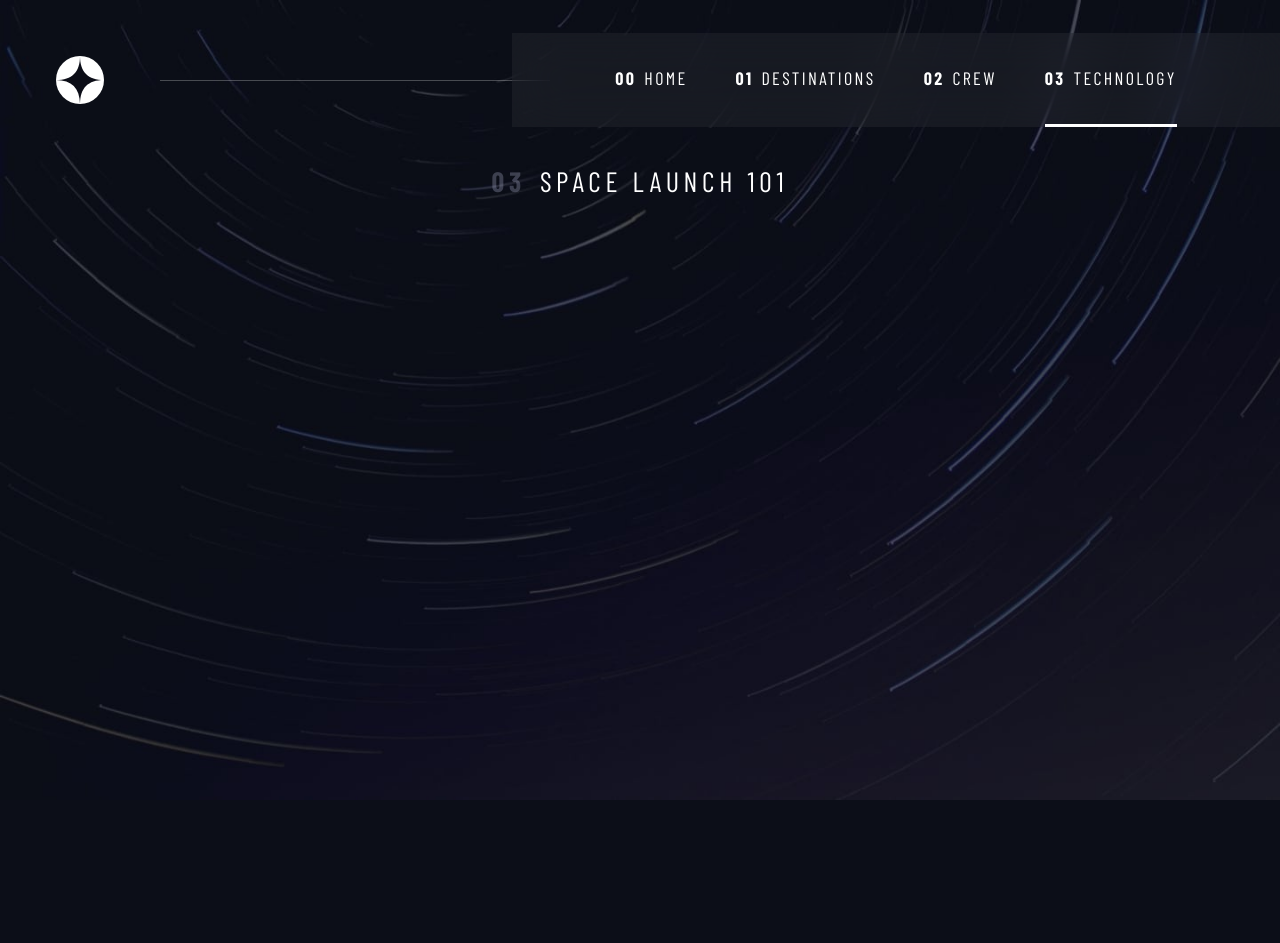
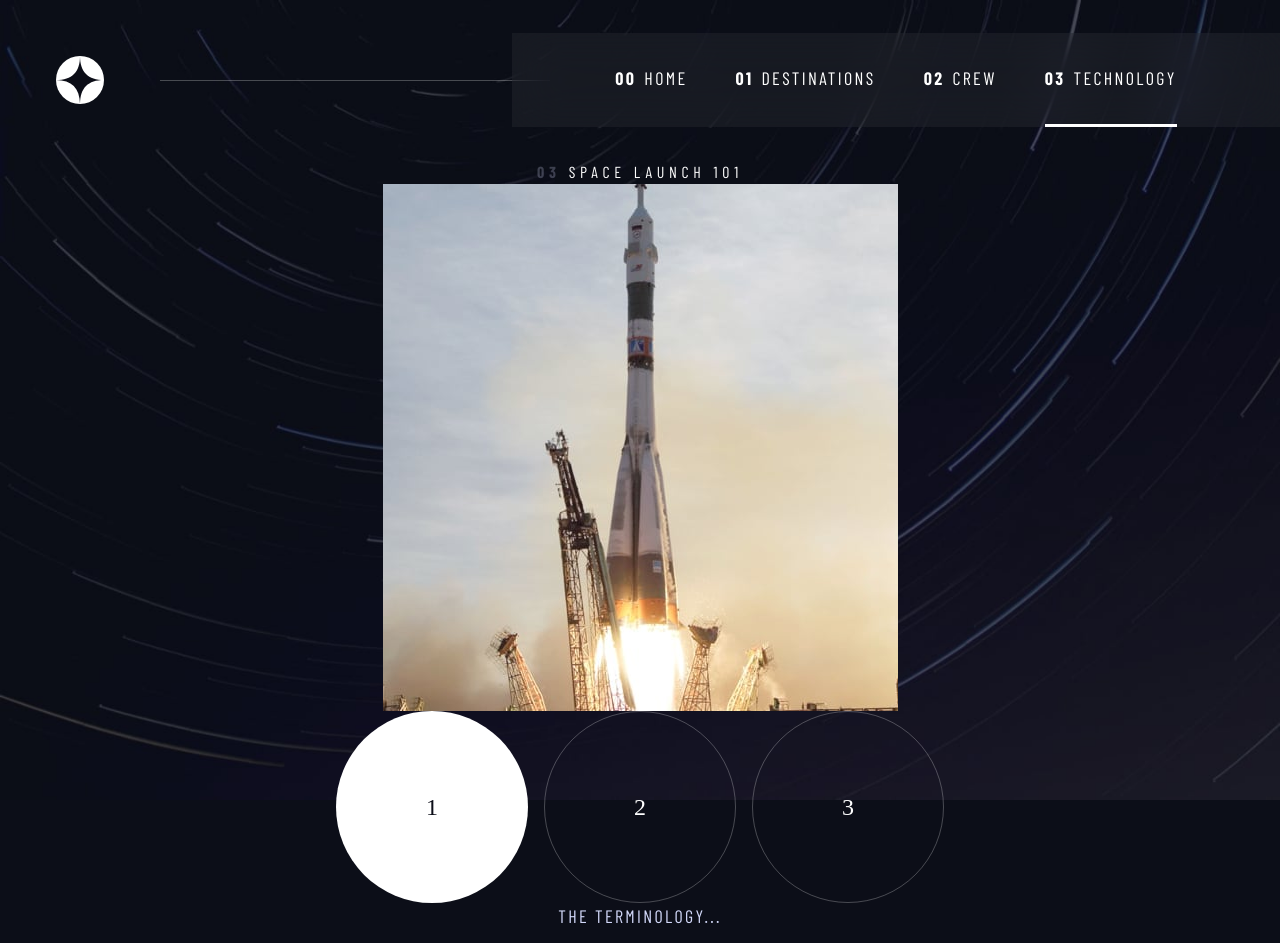
Before and after one commit to pMichaell/space-tourism, a React (Create React App) app: page /technology in a window 1280 px wide. Shown: the top 943 px of the page. Before the commit the page ends 800 px from the top, so only its background shows below. Built offline with nearby package versions, Linux system fonts and the light colour scheme; a web font is replaced by a local one.

Commit message:
technology page styling started

```diff
--- a/src/index.css
+++ b/src/index.css
@@ -12,8 +12,8 @@ Custom properties
   --fs-900: clamp(5rem, 8vw + 1rem, 9.375rem);
   --fs-800: 3.5rem;
   --fs-700: 2rem;
-  --fs-600: 1rem;
-  --fs-500: 1.75rem;
+  --fs-600: 1.75rem;
+  --fs-500: 1rem;
   --fs-450: 1.2rem;
   --fs-400: 0.9375rem;
   --fs-300: 1rem;
--- a/src/pages/CrewPage/CrewPage.tsx
+++ b/src/pages/CrewPage/CrewPage.tsx
@@ -58,6 +58,7 @@ const CrewPage = () => {
             <ContentSlider
               sliderMovement={{ page, direction, paginate }}
               className={clsx("flex", classes.crewMemberSection)}
+              key={page}
             >
               {width < 560 && (
                 <Fragment>
--- a/src/pages/DesignPage/TypographySection.module.css
+++ b/src/pages/DesignPage/TypographySection.module.css
@@ -1,4 +1,4 @@
-section {
+#section {
   margin: 4rem 0;
 }
 
--- a/src/pages/DestinationPage/DestinationPage.tsx
+++ b/src/pages/DestinationPage/DestinationPage.tsx
@@ -9,32 +9,6 @@ import ContentSlider from "../../ui/contentSlider/ContentSlider";
 
 const data = require("../../data.json");
 const destinations: Destination[] = data.destinations;
-
-const variants = {
-  enter: (direction: number) => {
-    return {
-      x: direction > 0 ? 1000 : -1000,
-      opacity: 0,
-    };
-  },
-  center: {
-    zIndex: 1,
-    x: 0,
-    opacity: 1,
-  },
-  exit: (direction: number) => {
-    return {
-      zIndex: 0,
-      x: direction < 0 ? 1000 : -1000,
-      opacity: 0,
-    };
-  },
-};
-
-const swipeConfidenceThreshold = 10000;
-const swipePower = (offset: number, velocity: number) => {
-  return Math.abs(offset) * velocity;
-};
 
 const DestinationPage = () => {
   const { page, direction, currentIndex, paginate } = useSlider(destinations);
@@ -115,6 +89,7 @@ const DestinationPage = () => {
             <ContentSlider
               sliderMovement={{ page, direction, paginate }}
               className={clsx("flex", classes.planetSection)}
+              key={page}
             >
               <Planet {...destinations[currentIndex]} />
             </ContentSlider>
--- a/src/pages/TechnologyPage/TechnologyImg.tsx
+++ /dev/null
@@ -1,5 +0,0 @@
-const TechnologyImg = () => {
-  return <></>;
-};
-
-export default TechnologyImg;
--- a/src/pages/TechnologyPage/TechnologyInfo.tsx
+++ /dev/null
@@ -1,5 +0,0 @@
-const TechnologyInfo = () => {
-  return <></>;
-};
-
-export default TechnologyInfo;
--- a/src/pages/TechnologyPage/TechnologyPage.module.css
+++ b/src/pages/TechnologyPage/TechnologyPage.module.css
@@ -1,4 +1,42 @@
 .technologyPage {
     flex-direction: column;
     align-items: center;
+    overflow: hidden;
 }
+
+.indicatorsList {
+    display: flex;
+    gap: 1rem;
+    justify-content: center;
+    align-items: center;
+}
+
+.indicatorsList > li {
+    font-size: 1.5rem;
+    aspect-ratio: 1;
+    width: 15vw;
+    background: transparent;
+    border-radius: 50%;
+    display: grid;
+    place-items: center;
+    border: 1px solid hsl(var(--clr-white) / 0.25);
+}
+
+
+@media (hover) {
+    .indicatorsList > li:hover,
+    .indicatorsList > li:active {
+        border-color: hsl(var(--clr-white));
+    }
+}
+
+.indicatorsList > li.active {
+    background: hsl(var(--clr-white));
+    color: hsl(var(--clr-dark));
+}
+
+.contentSection {
+    margin: 0;
+    flex-direction: column;
+    align-items: center;
+}
--- a/src/pages/TechnologyPage/TechnologyPage.tsx
+++ b/src/pages/TechnologyPage/TechnologyPage.tsx
@@ -1,7 +1,10 @@
-import { Technology } from "../../interfaces";
 import classes from "./TechnologyPage.module.css";
 import clsx from "clsx";
 import useSlider from "../../ui/contentSlider/useSlider";
+import { Technology } from "../../interfaces";
+import ContentSlider from "../../ui/contentSlider/ContentSlider";
+import TechnologyImg from "./technology/TechnologyImg";
+import TechnologyInfo from "./technology/TechnologyInfo";
 
 const data = require("../../data.json");
 const technologies: Technology[] = data.technology;
@@ -9,12 +12,44 @@ const technologies: Technology[] = data.technology;
 const TechnologyPage = () => {
   const { page, currentIndex, direction, paginate } = useSlider(technologies);
 
+  const { name, description } = technologies[currentIndex];
+
   return (
     <div className={clsx("fulfillParent", "flex", classes.technologyPage)}>
       <h2 className={"numberedTitle"}>
         <span>03</span>Space Launch 101
       </h2>
-      <section></section>
+      <section className={clsx("flex", classes.contentSection)}>
+        {technologies
+          .filter((_, index) => index === currentIndex)
+          .map(() => {
+            return (
+              <ContentSlider
+                sliderMovement={{ page, direction, paginate }}
+                key={page}
+              >
+                <TechnologyImg technologyName={name} />
+              </ContentSlider>
+            );
+          })}
+        <ul className={clsx(classes.indicatorsList, "ffSerif")}>
+          <li className={clsx(currentIndex === 0 && classes.active)}>1</li>
+          <li className={clsx(currentIndex === 1 && classes.active)}>2</li>
+          <li className={clsx(currentIndex === 2 && classes.active)}>3</li>
+        </ul>
+      </section>
+      {technologies
+        .filter((_, index) => index === currentIndex)
+        .map(() => {
+          return (
+            <ContentSlider
+              sliderMovement={{ page, direction, paginate }}
+              key={page}
+            >
+              <TechnologyInfo name={name} description={description} />
+            </ContentSlider>
+          );
+        })}
     </div>
   );
 };
--- /dev/null
+++ b/src/pages/TechnologyPage/technology/TechnologyImg.tsx
@@ -0,0 +1,20 @@
+import useWindowDimensions from "../../../hooks/useWindowDimensions";
+
+const TechnologyImg = ({ technologyName }: { technologyName: string }) => {
+  const { width } = useWindowDimensions();
+  const getNameString =
+    technologyName.toLowerCase().replaceAll(" ", "-") +
+    `${width > 1024 ? "-portrait" : "-landscape"}`;
+  return (
+    <div>
+      <img
+        src={require("../../../assets/technology/image-" +
+          getNameString +
+          ".jpg")}
+        alt="technology"
+      />
+    </div>
+  );
+};
+
+export default TechnologyImg;
--- /dev/null
+++ b/src/pages/TechnologyPage/technology/TechnologyInfo.module.css
@@ -0,0 +1,6 @@
+.headingSection {
+    display: flex;
+    flex-direction: column;
+    align-items: center;
+    gap: 0.5rem;
+}
--- /dev/null
+++ b/src/pages/TechnologyPage/technology/TechnologyInfo.tsx
@@ -0,0 +1,34 @@
+import classes from "./TechnologyInfo.module.css";
+import BodyText from "../../../ui/typography/BodyText";
+import Heading from "../../../ui/typography/Heading";
+import { Fragment } from "react";
+import clsx from "clsx";
+
+const TechnologyInfo = ({
+  name,
+  description,
+}: {
+  name: string;
+  description: string;
+}) => {
+  return (
+    <Fragment>
+      <section className={classes.headingSection}>
+        <p
+          className={clsx(
+            "textAccent",
+            "letterSpacing3",
+            "uppercase",
+            "ffSansCond"
+          )}
+        >
+          The terminology...
+        </p>
+        <Heading size={4}>{name}</Heading>
+      </section>
+      <BodyText>{description}</BodyText>
+    </Fragment>
+  );
+};
+
+export default TechnologyInfo;
```
